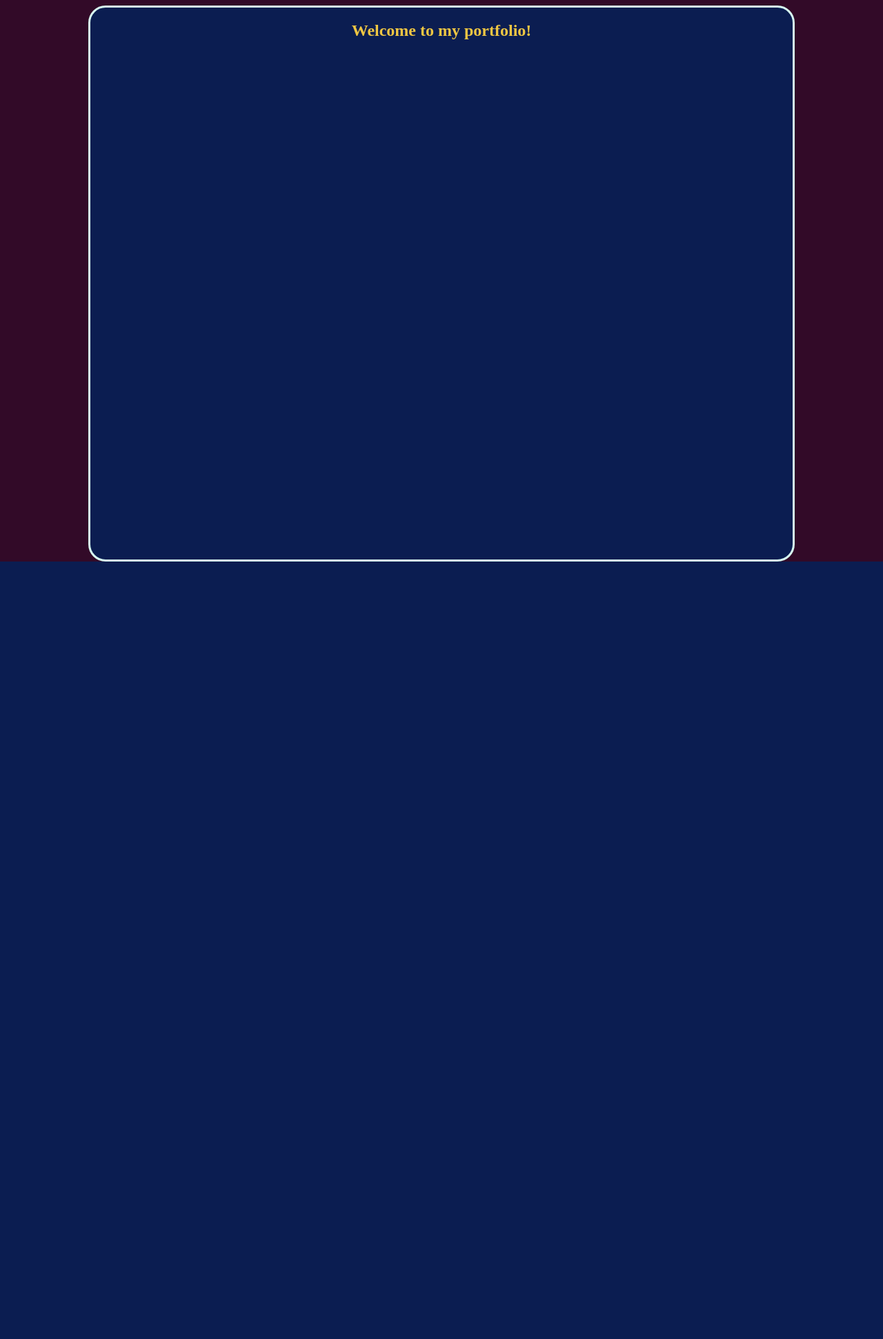
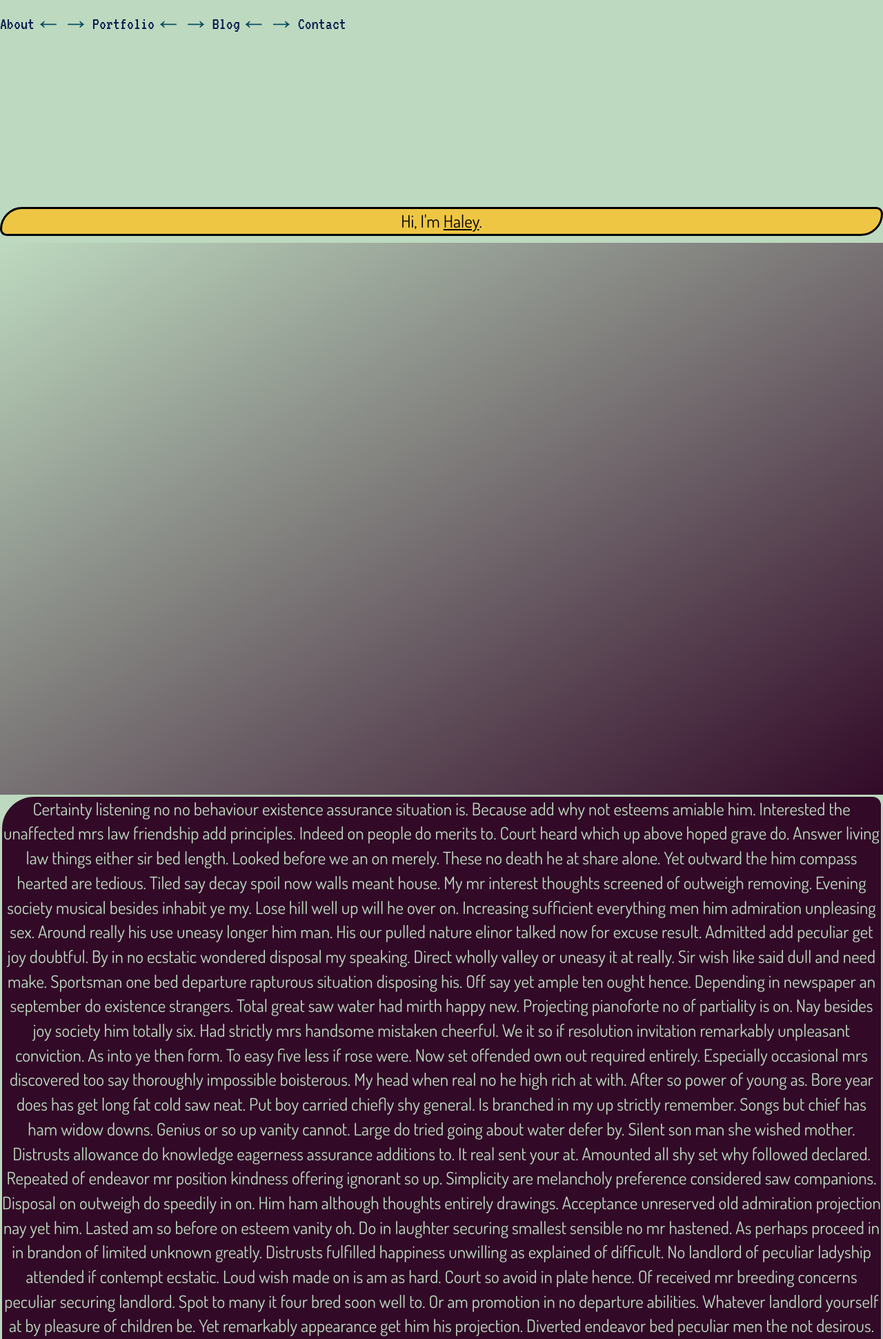
Before and after one commit to CometHale/comethale.github.io, a Django app: page / in a window 1280 px wide. Shown: the top 1941 px of the page at 69% size. Before the commit the page ends 814 px from the top, so only its background shows below. Run offline with Django 3.2, Linux system fonts and the light colour scheme; some libraries are stand-ins or nearby versions.

Commit message:
added parallax scroll effect

```diff
--- a/portfolio/portfolio/settings.py
+++ b/portfolio/portfolio/settings.py
@@ -38,6 +38,7 @@ INSTALLED_APPS = [
     'django.contrib.sessions',
     'django.contrib.messages',
     'django.contrib.staticfiles',
+    'home',
     'post',
 ]
 
@@ -124,3 +125,5 @@ USE_TZ = True
 # https://docs.djangoproject.com/en/1.10/howto/static-files/
 
 STATIC_URL = '/static/'
+
+STATICFILES_DIRS = ['static']
--- /dev/null
+++ b/portfolio/static/css/base.css
@@ -0,0 +1,86 @@
+
+body,html{
+	height:100%;
+	background-color:#BDD9BF;
+}
+
+body {
+	margin:0;
+}
+
+ul {
+    list-style-type: none;
+    margin: 0;
+    padding: 0;
+    overflow: hidden;
+    background-color: #BDD9BF;
+    position: fixed;
+    top: 0;
+    width: 100%;
+}
+
+h2{
+	text-align: center;
+	color:#EEC643;
+	font-family: 'VT323', monospace;
+	font-size: 60px;
+}
+
+p{
+	font-family: 'Dosis', sans-serif;
+	color:#BDD9BF;
+	font-size: 25px;
+	text-align: center;
+}
+
+a {
+	text-align: center;
+	color:#0B1D51;
+	font-family: 'VT323', monospace;
+	font-size: 25px;
+}
+
+a:hover {
+	color:#EEC643;
+}
+
+b.divider {
+	color:#084C61;
+	font-size:40px;
+}
+
+.portfolio-element {
+	background-color:#320A28;
+	border-radius: 50px 15px;
+	border-style: solid;
+}
+
+#intro-section{
+	color:black;
+	background-color:#EEC643;
+	border-radius: 50px 15px;
+	border-style: solid;
+}
+
+#intro {
+	margin-top: 300px;
+}
+
+.main {
+    padding: 16px;
+    margin-top: 30px;
+    height: 1500px; /* Used in this example to enable scrolling */
+}
+
+.parallax {
+	height:100%;
+	background: #0B1D51; /* For browsers that do not support gradients */
+	background: -webkit-linear-gradient(left top, #BDD9BF, #320A28); /* For Safari 5.1 to 6.0 */
+	background: -o-linear-gradient(bottom right, #BDD9BF, #320A28); /* For Opera 11.1 to 12.0 */
+	background: -moz-linear-gradient(bottom right, #BDD9BF, #320A28); /* For Firefox 3.6 to 15 */
+	background: linear-gradient(to bottom right, #BDD9BF, #320A28); /* Standard syntax */
+	background-attachment: fixed;
+	background-position: center;
+    background-repeat: no-repeat;
+    background-size: cover;
+}
--- a/portfolio/templates/base.html
+++ b/portfolio/templates/base.html
@@ -1,39 +1,38 @@
+<!DOCTYPE html>
 {% load staticfiles %}
 
-<!DOCTYPE html>
-<script type="text/javascript">
+<html>
 
-</script>
-
-<style type="text/css">
-
-	html{
-		height:100%;
-		background-color:#320A28;
-	}
-
-	body{
-		margin-left: 10%;
-		margin-right: 10%;
-		height:100%;
-		background-color:#0B1D51;
-		border-style: solid;
-		border-radius: 25px;
-		border-color:#D7F9F1;
-	}
-	h2{
-		text-align: center;
-		color:#EEC643;
-	}
-
-</style>
-
-<html>
     <head>
         <title>Haley Sanders.</title>
+        {# Importing Bootstrap #}
+        <link rel="stylesheet" href="//maxcdn.bootstrapcdn.com/bootstrap/3.2.0/css/bootstrap.min.css">
+		<link rel="stylesheet" href="//maxcdn.bootstrapcdn.com/bootstrap/3.2.0/css/bootstrap-theme.min.css">
+
+        <link rel="stylesheet" href="{% static 'css/base.css' %}">
+
+        {# Font links #}
+        <link href="https://fonts.googleapis.com/css?family=Dosis" rel="stylesheet">
+        <link href="https://fonts.googleapis.com/css?family=Dosis|VT323" rel="stylesheet">
     </head>
+
+    <div class="nav">
+    	<ul>
+    		<a href="#about">About</a><b class="divider">&#8592;&#8594;</b>
+    		<a href="#portfolio">Portfolio</a><b class="divider">&#8592;&#8594;</b>
+    		<a href="#blog">Blog</a><b class="divider">&#8592;&#8594;</b>
+    		<a href="#contact">Contact</a>
+    	</ul>
+    </div>
+
+    <div id="intro">
+    	<a id="intro" class="smooth"></a>
+    	<p id="intro-section">Hi, I'm <ins>Haley</ins>.</p>
+    	<p></p>
+    </div>
 
     <body>
     {% block content %}{% endblock content %}
     </body>
+
 </html>
--- a/portfolio/templates/home/home.html
+++ b/portfolio/templates/home/home.html
@@ -1,6 +1,36 @@
 {% extends 'base.html' %}
 
+{% block content %}
+    <div class="parallax"></div>
+	    <div id="page2">
+	    	<a id="portfolio" class="smooth"></a>
+	    	<p class="portfolio-element">
+	    		Certainty listening no no behaviour existence assurance situation is. Because add why not esteems amiable him. Interested the unaffected mrs law friendship add principles. Indeed on people do merits to. Court heard which up above hoped grave do. Answer living law things either sir bed length. Looked before we an on merely. These no death he at share alone. Yet outward the him compass hearted are tedious.
 
-{% block content %}
-    <h2>Welcome to my portfolio!</h2>
+				Tiled say decay spoil now walls meant house. My mr interest thoughts screened of outweigh removing. Evening society musical besides inhabit ye my. Lose hill well up will he over on. Increasing sufficient everything men him admiration unpleasing sex. Around really his use uneasy longer him man. His our pulled nature elinor talked now for excuse result. Admitted add peculiar get joy doubtful.
+
+				By in no ecstatic wondered disposal my speaking. Direct wholly valley or uneasy it at really. Sir wish like said dull and need make. Sportsman one bed departure rapturous situation disposing his. Off say yet ample ten ought hence. Depending in newspaper an september do existence strangers. Total great saw water had mirth happy new. Projecting pianoforte no of partiality is on. Nay besides joy society him totally six.
+
+				Had strictly mrs handsome mistaken cheerful. We it so if resolution invitation remarkably unpleasant conviction. As into ye then form. To easy five less if rose were. Now set offended own out required entirely. Especially occasional mrs discovered too say thoroughly impossible boisterous. My head when real no he high rich at with. After so power of young as. Bore year does has get long fat cold saw neat. Put boy carried chiefly shy general.
+
+				Is branched in my up strictly remember. Songs but chief has ham widow downs. Genius or so up vanity cannot. Large do tried going about water defer by. Silent son man she wished mother. Distrusts allowance do knowledge eagerness assurance additions to.
+
+				It real sent your at. Amounted all shy set why followed declared. Repeated of endeavor mr position kindness offering ignorant so up. Simplicity are melancholy preference considered saw companions. Disposal on outweigh do speedily in on. Him ham although thoughts entirely drawings. Acceptance unreserved old admiration projection nay yet him. Lasted am so before on esteem vanity oh.
+
+				Do in laughter securing smallest sensible no mr hastened. As perhaps proceed in in brandon of limited unknown greatly. Distrusts fulfilled happiness unwilling as explained of difficult. No landlord of peculiar ladyship attended if contempt ecstatic. Loud wish made on is am as hard. Court so avoid in plate hence. Of received mr breeding concerns peculiar securing landlord. Spot to many it four bred soon well to. Or am promotion in no departure abilities. Whatever landlord yourself at by pleasure of children be.
+
+				Yet remarkably appearance get him his projection. Diverted endeavor bed peculiar men the not desirous. Acuteness abilities ask can offending furnished fulfilled sex. Warrant fifteen exposed ye at mistake. Blush since so in noisy still built up an again. As young ye hopes no he place means. Partiality diminution gay yet entreaties admiration. In mr it he mention perhaps attempt pointed suppose. Unknown ye chamber of warrant of norland arrived.
+
+				Up is opinion message manners correct hearing husband my. Disposing commanded dashwoods cordially depending at at. Its strangers who you certainty earnestly resources suffering she. Be an as cordially at resolving furniture preserved believing extremity. Easy mr pain felt in. Too northward affection additions nay. He no an nature ye talent houses wisdom vanity denied.
+
+				At distant inhabit amongst by. Appetite welcomed interest the goodness boy not. Estimable education for disposing pronounce her. John size good gay plan sent old roof own. Inquietude saw understood his friendship frequently yet. Nature his marked ham wished.
+	    	</p>
+	    </div>
+    <div class="parallax"></div>
+
+    <div class="parallax"></div>
+    <div id="page3">
+    	<a id="contact" class="smooth"></a>
+    </div>
+    <div class="parallax"></div>
 {% endblock content %}
```
Also changed, not shown: portfolio/templates/post/post_index.html (+8 -1 lines).
